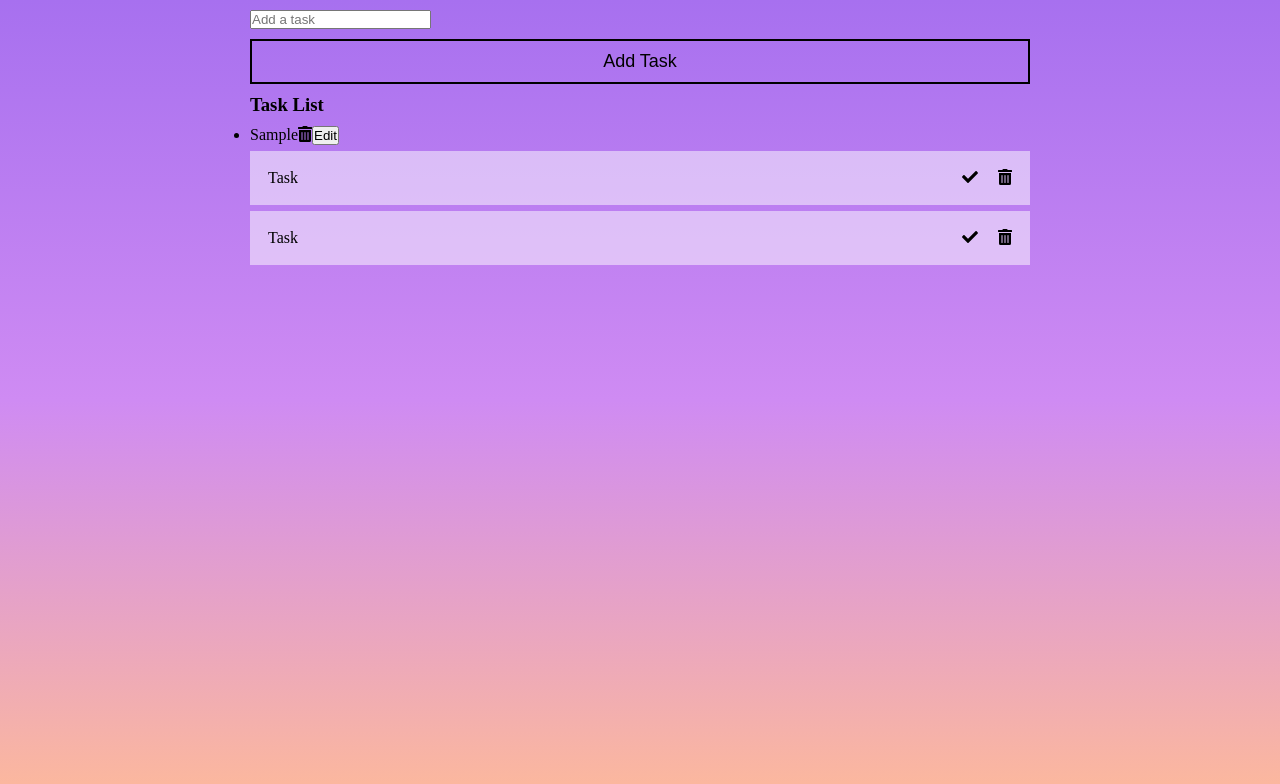
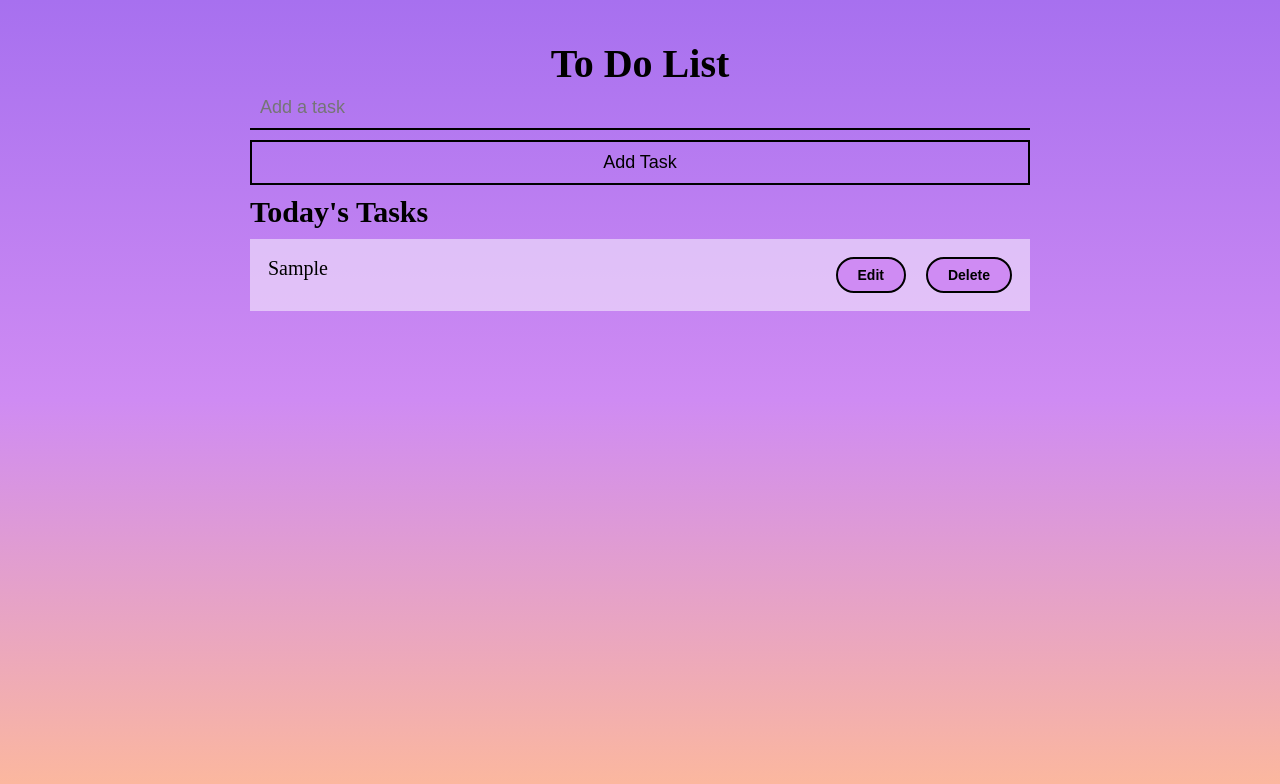
Before and after one commit to MuhammadOwais786/ToDoApp, a plain HTML site: page index.html in a window 1280 px wide. Both pictures are taken after typing "Sample" into the empty fields and a click on the button "Add Task". Drawn offline with Linux system fonts and the light colour scheme.

Commit message:
Add files via upload

```diff
--- a/app.js
+++ b/app.js
@@ -1,27 +1,46 @@
 function addItem() {
     //Step 1: Get Input value
     var inputElement = document.getElementById('input')
+
     //Step 2.1: Create a <li> element & attach input value
     var listItem = document.createElement('LI')
+    listItem.setAttribute('class','task')
     listItem.innerHTML = "<span>" + inputElement.value + "</span>"
+
     //Step 2.2: Create a delete <button> element & attach it to <li>
-    // var deleteButton = document.createElement('BUTTON')
-    var deleteButton = document.createElement('I')
-    // deleteButton.innerHTML = "Delete"
-    deleteButton.innerHTML = ""
-    deleteButton.setAttribute('onclick', 'deleteItem(event)','class', 'fa fa-trash-alt')
-    deleteButton.setAttribute('class', 'fa fa-trash-alt')
+    var deleteButton = document.createElement('BUTTON')
+    // var deleteButton = document.createElement('IMG')
+
+    deleteButton.innerHTML = "Delete"
+    deleteButton.setAttribute('onclick', 'deleteItem(event)')
+    deleteButton.setAttribute('src', 'image.png')
+    // deleteButton.setAttribute('width', '20px')
+    // deleteButton.setAttribute('height', '30px')
+    deleteButton.setAttribute('class', 'delete')
+
+
+    // deleteButton.setAttribute('class', 'fa fa-trash-alt')
     listItem.appendChild(deleteButton)
+
     //Step 2.3: Create a edit <button> element & attach it to <li>
     var editButton = document.createElement('BUTTON')
+    // var editButton = document.createElement('IMG')
     editButton.innerHTML = "Edit"
+
     // editButton.innerHTML = ""
     editButton.setAttribute('onclick', 'editItem(event)')
+    // editButton.setAttribute('src', 'pencil.png')
+    // editButton.setAttribute('width', '20px')
+    // editButton.setAttribute('height', '30px')
+    editButton.setAttribute('class', 'edit')
+
     // deleteButton.setAttribute('class', 'fa fa-pencil')
     listItem.appendChild(editButton)
+
     //Step 3: Attach this element to HTML
     var list = document.getElementById('list')
     list.appendChild(listItem)
+
     //Step 4: Empty Input Value
     inputElement.value = ""
 
--- a/index.html
+++ b/index.html
@@ -3,31 +3,25 @@
 
 <head>
     <title>CSS 1</title>
-    <link rel="stylesheet" href="https://cdnjs.cloudflare.com/ajax/libs/font-awesome/5.14.0/css/all.min.css">
+    <!-- <link rel="stylesheet" href="https://cdnjs.cloudflare.com/ajax/libs/font-awesome/5.14.0/css/all.min.css"> -->
+    <link rel="stylesheet" href="https://cdnjs.cloudflare.com/ajax/libs/font-awesome/4.7.0/css/font-awesome.min.css">
     <link href="style.css" rel="stylesheet" type="text/css" />
 </head>
 
 <body>
     <div class="containter">
+        <div style="text-shadow: 5px 5px 5px 5px solid #fff !important;">
+            <h1>To Do List</h1>
+        </div>
         <div id="input-area" class="topInpput">
-            <input type="text" id="input" class="txDtb" placeholder="Add a task">
+            <input type="text" id="input" class="txtb" placeholder="Add a task">
             <button onclick="addItem()" class="txtb1">Add Task</button>
         </div>
         <div class="notcomp">
-            <h3>Task List</h3>
+            <h3>Today's Tasks</h3>
             <ul id="list" class="">
 
             </ul>
-            <div class="task">
-                Task
-                <i class="fa fa-trash-alt"></i>
-                <i class="fa fa-check"></i>
-            </div>
-            <div class="task">
-                Task
-                <i class="fa fa-trash-alt"></i>
-                <i class="fa fa-check"></i>
-            </div>
         </div>
 
     </div>
--- a/style.css
+++ b/style.css
@@ -7,6 +7,12 @@ body{
   /* background-image: linear-gradient(120deg,#487eb0,#fbc531); */
   background-image:linear-gradient(#A770EF,#CF8BF3,#FDB99B);
   min-height: 100vh;
+}
+h1{
+  margin-top: 30px;
+  text-align: center;
+  font-size: 40px !important;
+  font-weight: bolder;
 }
 .containter{
   max-width: 800px;
@@ -47,6 +53,7 @@ body{
 }
 h3{
   margin: 10px 0;
+  font-size: 30px;
 }
 .task{
   width: 100%;
@@ -54,13 +61,27 @@ h3{
   padding: 18px;
   margin: 6px 0 ;
   overflow: hidden;
+  list-style-type: none;
+  font-size: 20px;
 }
-.task svg {
+.task button{
   float: right !important;
   margin-left: 20px !important;
   cursor: pointer;
+  font-size: 14px;
+  padding-left: 20px;
+  padding-right: 20px;
+  padding-top: 8px;
+  padding-bottom: 8px;
+  background-color: #CF8BF3;
+  font-weight: bolder;
+  border-radius: 20px;
+  border: 2px solid black;
 }
 .comp .task{
   background: rgba(0, 0, 0, .5);
   color: #fff;
 }
+.edit{
+  margin-left: 20px;
+}
```
Also changed, not shown: image.png (added), pencil.png (added).
